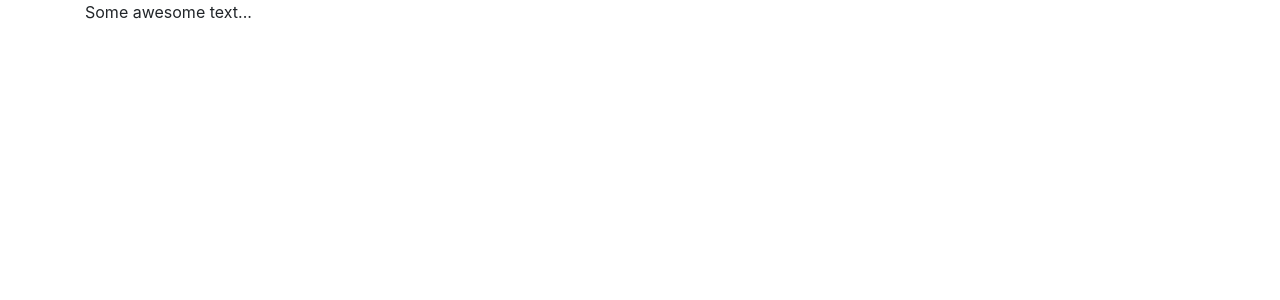
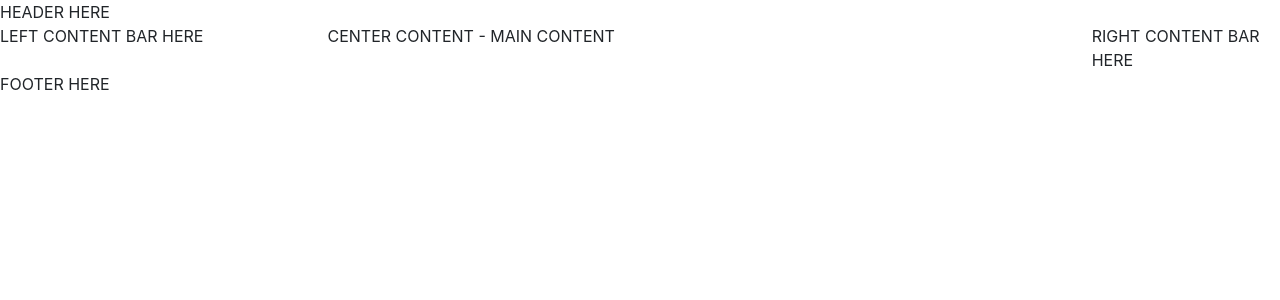
Before and after one commit to Poletay/examples, a React app: page / in a window 1280 px wide. Shown: the top 300 px of the page. Built offline with nearby package versions, Linux system fonts and the light colour scheme; the HTML template or start-up script is replaced by a standard one.

Commit message:
add main grid fo layout

```diff
--- a/src/components/App.jsx
+++ b/src/components/App.jsx
@@ -1,5 +1,19 @@
 import React from 'react';
 
-const App = () => <div className="container">Some awesome text...</div>;
+const App = () => (
+  <div className="main">
+    <div className="row">
+      <div className="col-12">HEADER HERE</div>
+    </div>
+    <div className="row">
+      <div className="col-3">LEFT CONTENT BAR HERE</div>
+      <div className="col-7">CENTER CONTENT - MAIN CONTENT</div>
+      <div className="col-2">RIGHT CONTENT BAR HERE</div>
+    </div>
+    <div className="row">
+      <div className="col-12">FOOTER HERE</div>
+    </div>
+  </div>
+);
 
 export default App;
```
